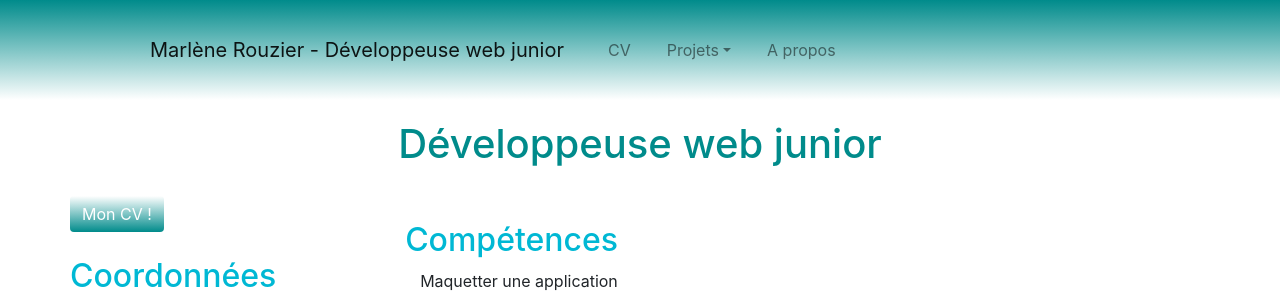
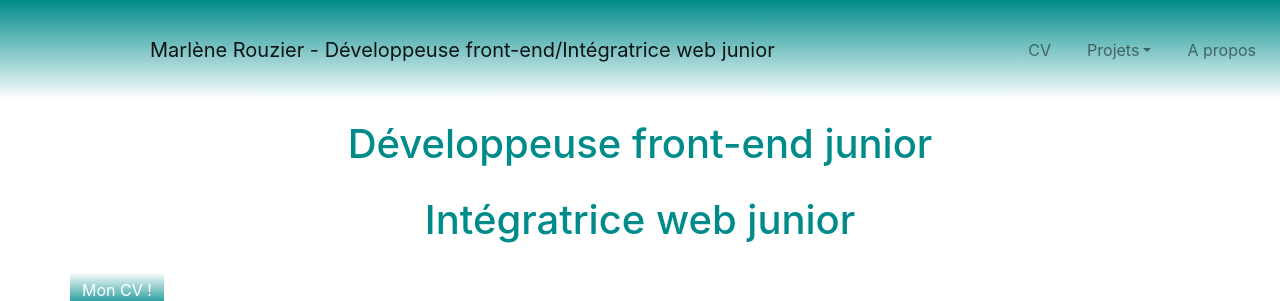
Before and after one commit to marlener87/marlener87.github.io, a plain HTML site: page cv.html in a window 1280 px wide. Shown: the top 301 px of the page. Drawn offline with nearby package versions, Linux system fonts and the light colour scheme.

Commit message:
Ajout nouveau CV, modif navbar, onglets déplacés à droite

```diff
--- a/cv.html
+++ b/cv.html
@@ -20,12 +20,12 @@
     <header>
     <!-- NAVBAR -->
     <nav class="navbar navbar-expand-lg navbar-light">
-        <a class="navbar-brand" href="index.html">Marlène Rouzier - Développeuse web junior</a>
+        <a class="navbar-brand" href="index.html">Marlène Rouzier - Développeuse front-end/Intégratrice web junior</a>
         <button class="navbar-toggler" type="button" data-toggle="collapse" data-target="#navbarNavDropdown" aria-controls="navbarNavDropdown" aria-expanded="false" aria-label="Toggle navigation">
           <span class="navbar-toggler-icon"></span>
         </button>
         <div class="collapse navbar-collapse" id="navbarNavDropdown">
-          <ul class="navbar-nav">
+          <ul class="navbar-nav ml-auto">
             <li class="nav-item">
               <a class="nav-link" href="cv.html">CV</a>
             </li>
@@ -46,12 +46,13 @@
     </header>
 
     <section>
-        <h1>Développeuse web junior</h1>
+        <h1>Développeuse front-end junior</h1>
+        <h1>Intégratrice web junior</h1>
 
         <div class="container">
             <article>
                 <div id="sousContainer">
-                    <a href="images/CV 2020.pdf" class="btn-info"><button type="button" class="btn btn-info">Mon CV !</button></a>
+                    <a href="images/CV_web.pdf" class="btn-info"><button type="button" class="btn btn-info">Mon CV !</button></a>
                     <div class="coordonnees">
                         <h2>Coordonnées</h2>
                         <p><img src="images/géorepérage-25.png" alt="localisation"> Ile-de-France</p>
```
Also changed, not shown: THP.html (+1 -1 lines), index.html (+1 -1 lines), mon_beau_lapin.html (+1 -1 lines), project.html (+1 -1 lines), 2 other files.
